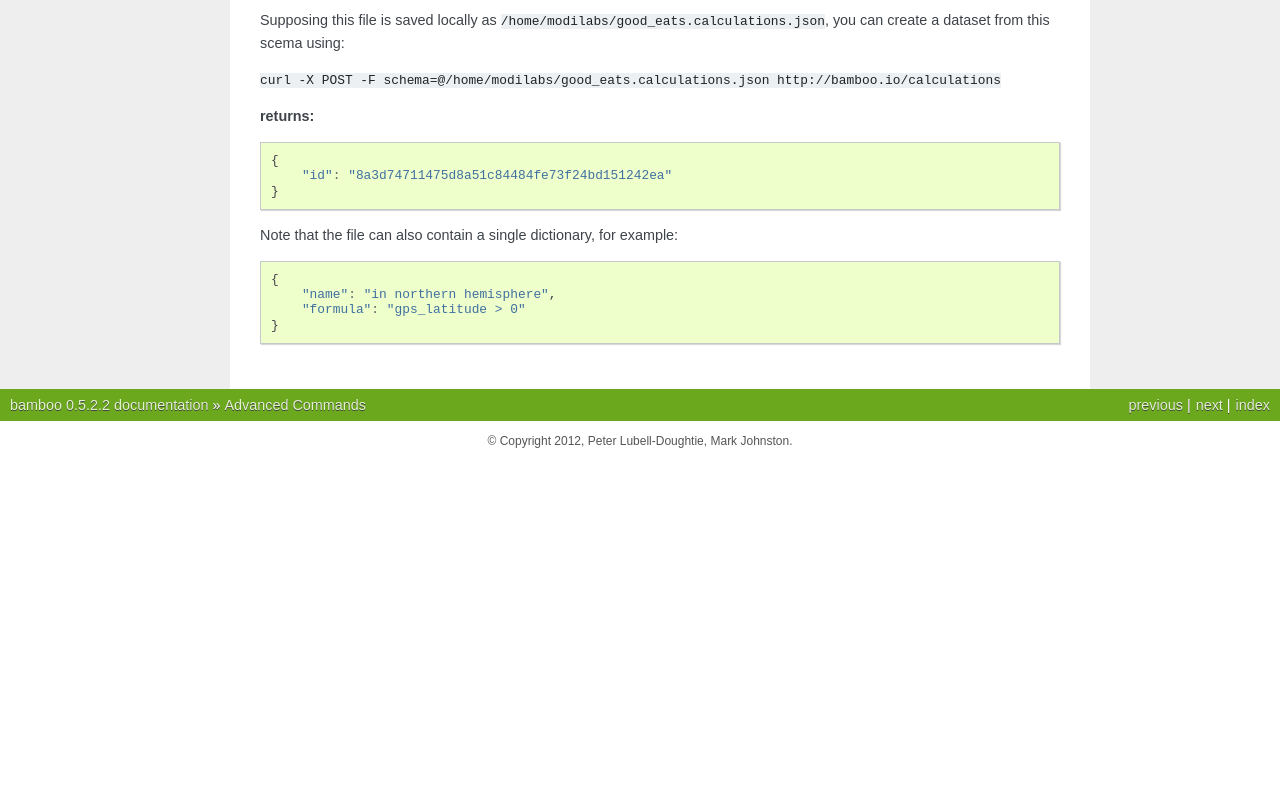
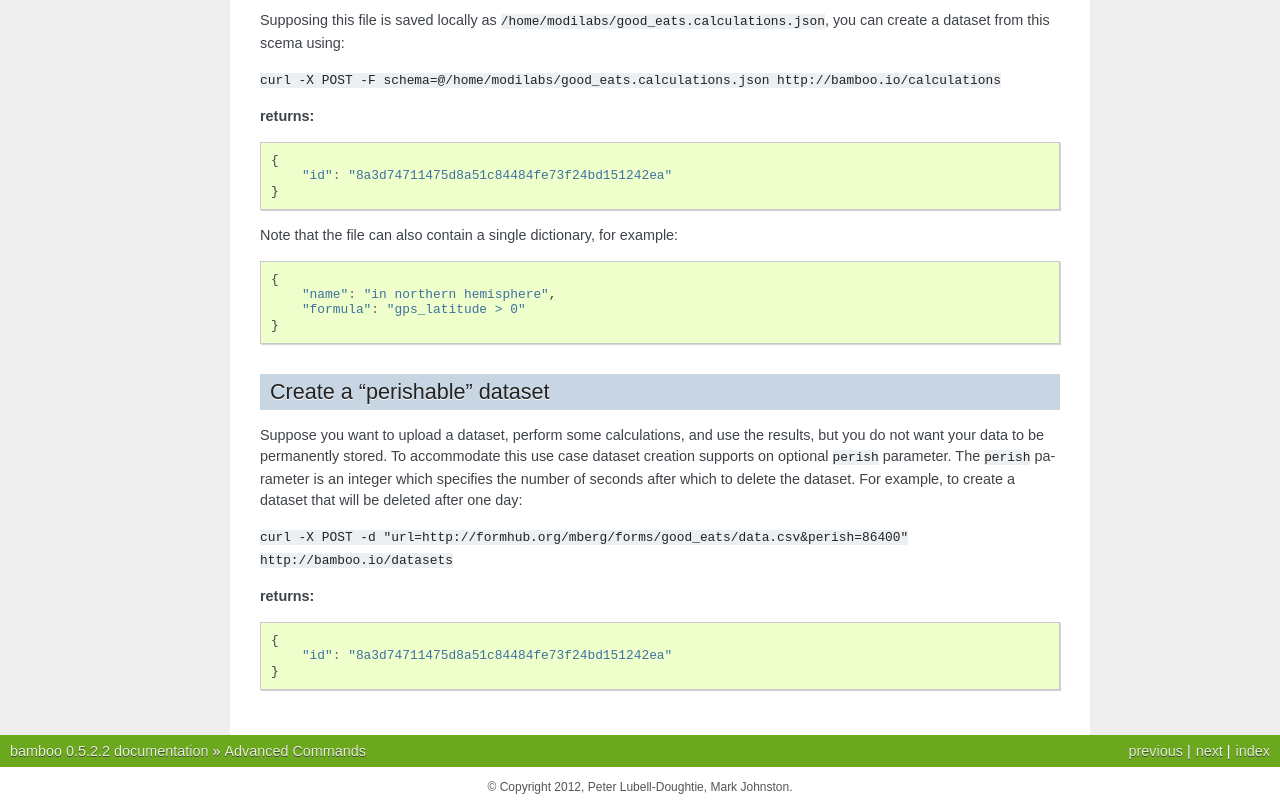
Before and after one commit to pld/bamboo, a Sphinx documentation site: the page built from docs/advanced_commands.rst, in a window 1280 px wide and 900 px high, scrolled down 1998 px, cut to the strip 93-900 px from the top of the window. Built offline with Sphinx 7.4.7, drawn with Linux system fonts in a browser that asks for light colours; formulas are drawn with MathJax 3; before the commit the page ends 2552 px from its top, so only the background shows below that; some of the changed text lies outside the part shown.

Commit message:
docs for perish

```diff
--- a/docs/advanced_commands.rst
+++ b/docs/advanced_commands.rst
@@ -134,3 +134,23 @@ Note that the file can also contain a single dictionary, for example:
         "name": "in northern hemisphere",
         "formula": "gps_latitude > 0"
     }
+
+Create a "perishable" dataset
+-----------------------------
+
+Suppose you want to upload a dataset, perform some calculations, and use the
+results, but you do not want your data to be permanently stored.  To
+accommodate this use case dataset creation supports on optional ``perish``
+parameter.  The ``perish`` parameter is an integer which specifies the number
+of seconds after which to delete the dataset.  For example, to create a dataset
+that will be deleted after one day:
+
+``curl -X POST -d "url=http://formhub.org/mberg/forms/good_eats/data.csv&perish=86400" http://bamboo.io/datasets``
+
+**returns:**
+
+.. code-block:: javascript
+
+    {
+        "id": "8a3d74711475d8a51c84484fe73f24bd151242ea"
+    }
```
